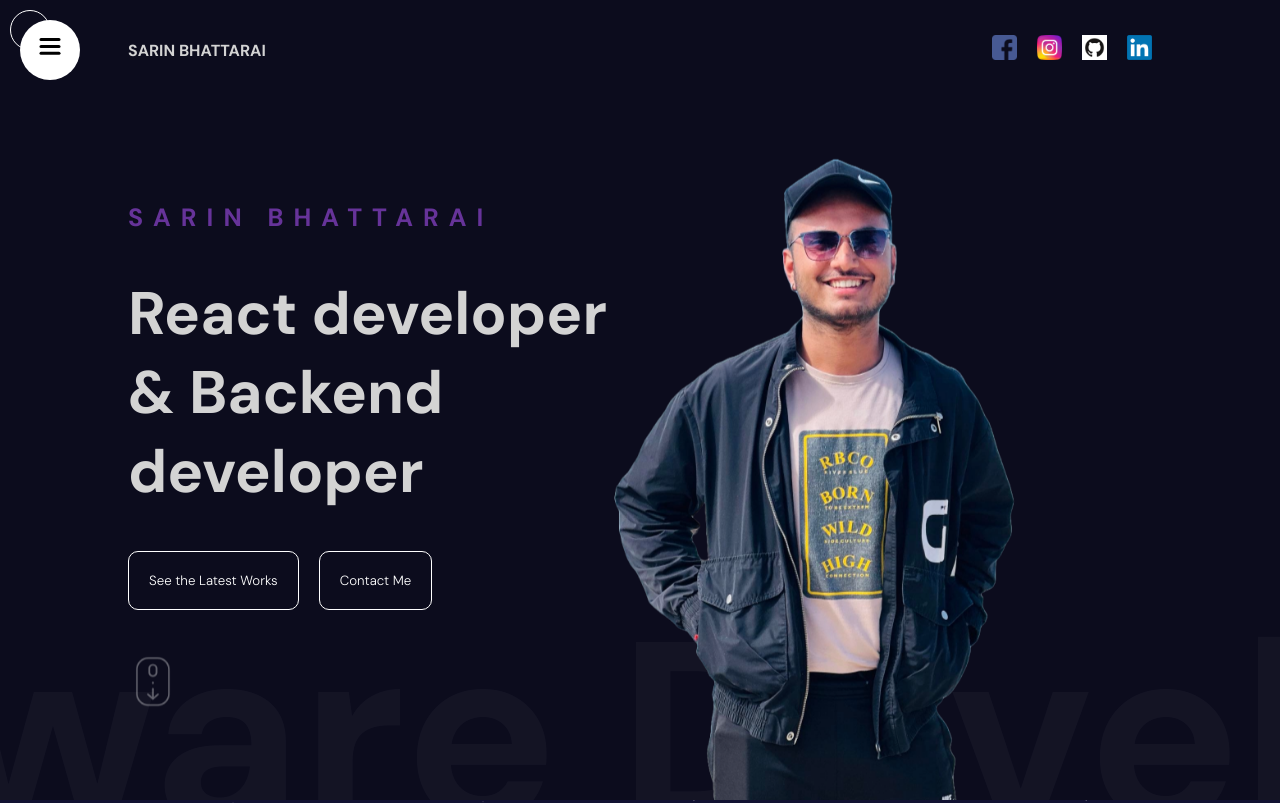
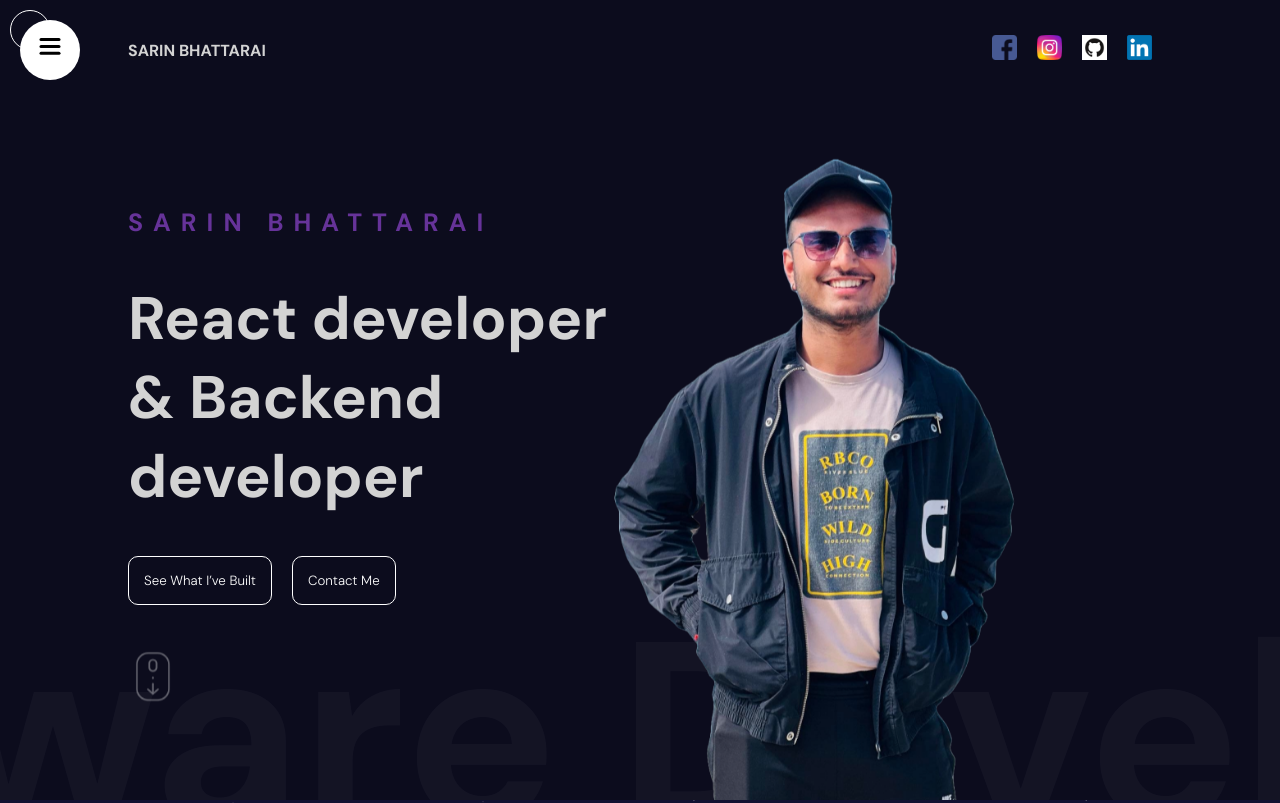
Before and after one commit to Sarin-Bhattarai/personal-portfolio, a React (Vite) app: page / in a window 1280 px wide. Shown: the top 803 px of the page. Built offline with nearby package versions, Linux system fonts and the light colour scheme.

Commit message:
feat(pseudo-element)

```diff
--- a/index.html
+++ b/index.html
@@ -2,12 +2,13 @@
 <html lang="en">
   <head>
     <meta charset="UTF-8" />
+    <link rel="icon" type="image/svg+xml" href="/logo.png" />
     <meta name="viewport" content="width=device-width, initial-scale=1.0" />
     <link
       href="https://fonts.googleapis.com/css2?family=DM+Sans:ital,opsz,wght@0,9..40,100;0,9..40,200;0,9..40,300;0,9..40,400;0,9..40,500;0,9..40,600;0,9..40,700;0,9..40,800;0,9..40,900;0,9..40,1000;1,9..40,100;1,9..40,1000&display=swap"
       rel="stylesheet"
     />
-    <title>Sarin Bhattarai</title>
+    <title>Crafting Code | Sarin Bhattarai</title>
   </head>
   <body>
     <div id="root"></div>
--- a/src/pages/hero/Hero.jsx
+++ b/src/pages/hero/Hero.jsx
@@ -54,7 +54,7 @@ const Hero = () => {
           </motion.h1>
           <motion.div variants={textVariants} className="buttons">
             <motion.button variants={textVariants}>
-              See the Latest Works
+              See What I’ve Built
             </motion.button>
             <motion.button variants={textVariants}>Contact Me</motion.button>
           </motion.div>
--- a/src/pages/hero/hero.scss
+++ b/src/pages/hero/hero.scss
@@ -43,7 +43,7 @@
 
             .buttons{
                 button{
-                    padding: 20px;
+                    padding: 15px;
                     border: 1px solid white;
                     border-radius: 10px;
                     background-color: transparent;
@@ -51,6 +51,38 @@
                     cursor: pointer;
                     margin-right: 20px;
                     font-weight: 300;
+                    position: relative;
+                    /* Required for the pseudo-element */
+                    overflow: hidden;
+                    /* Ensures the hover effect stays within the button bounds */
+                    transition: color 0.3s ease;
+                    /* Smooth text color transition */
+
+                    &:hover {
+                        color: black;
+                        /* Changes text color on hover */
+                        }
+
+                    /* Pseudo-element for the hover effect */
+                    &::before {
+                        content: "";
+                        position: absolute;
+                        top: 0;
+                        left: -100%;
+                        width: 100%;
+                        height: 100%;
+                        background-color: orange;
+                        z-index: -1;
+                        /* Places the pseudo-element behind the text */
+                        transition: left 0.5s ease;
+                            }
+
+                    &:hover::before {
+                        left: 0;
+
+                            }
+
+
                 }
             }
 
```
Also changed, not shown: public/logo.png (added).
